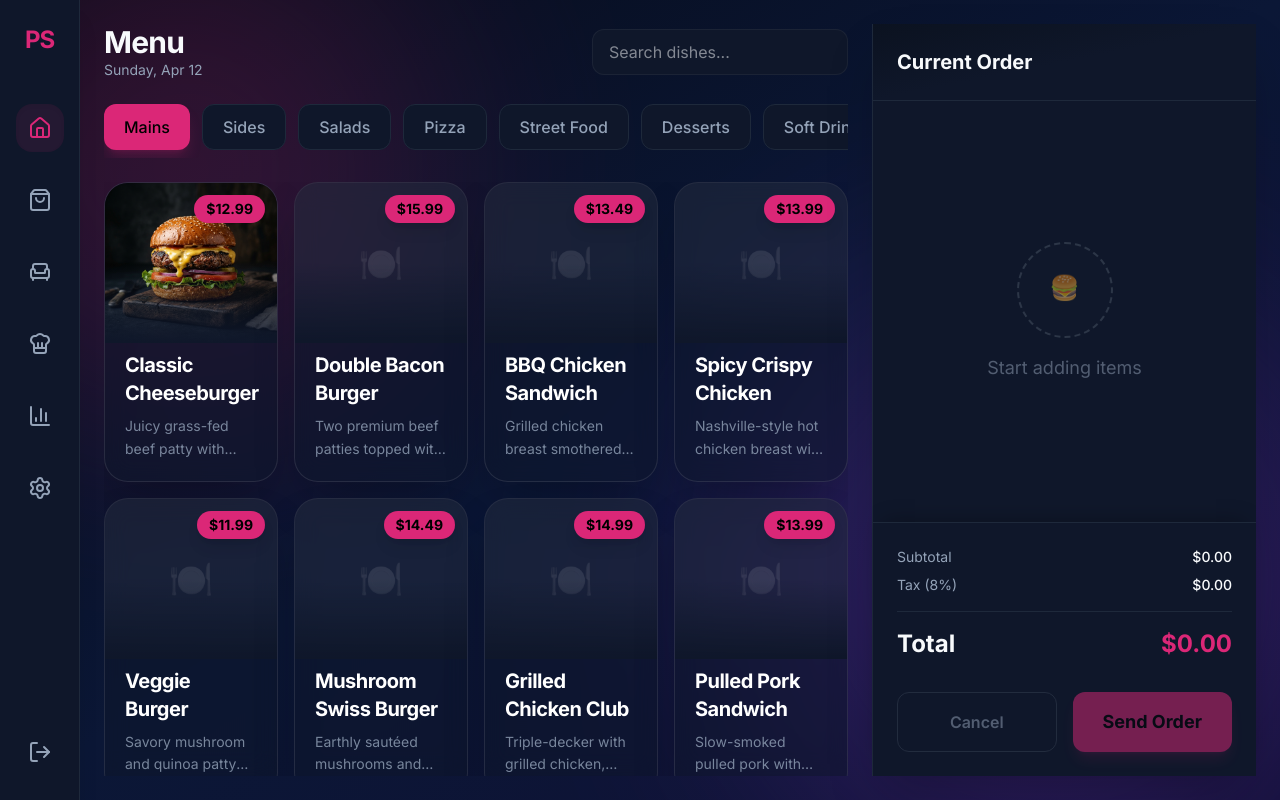
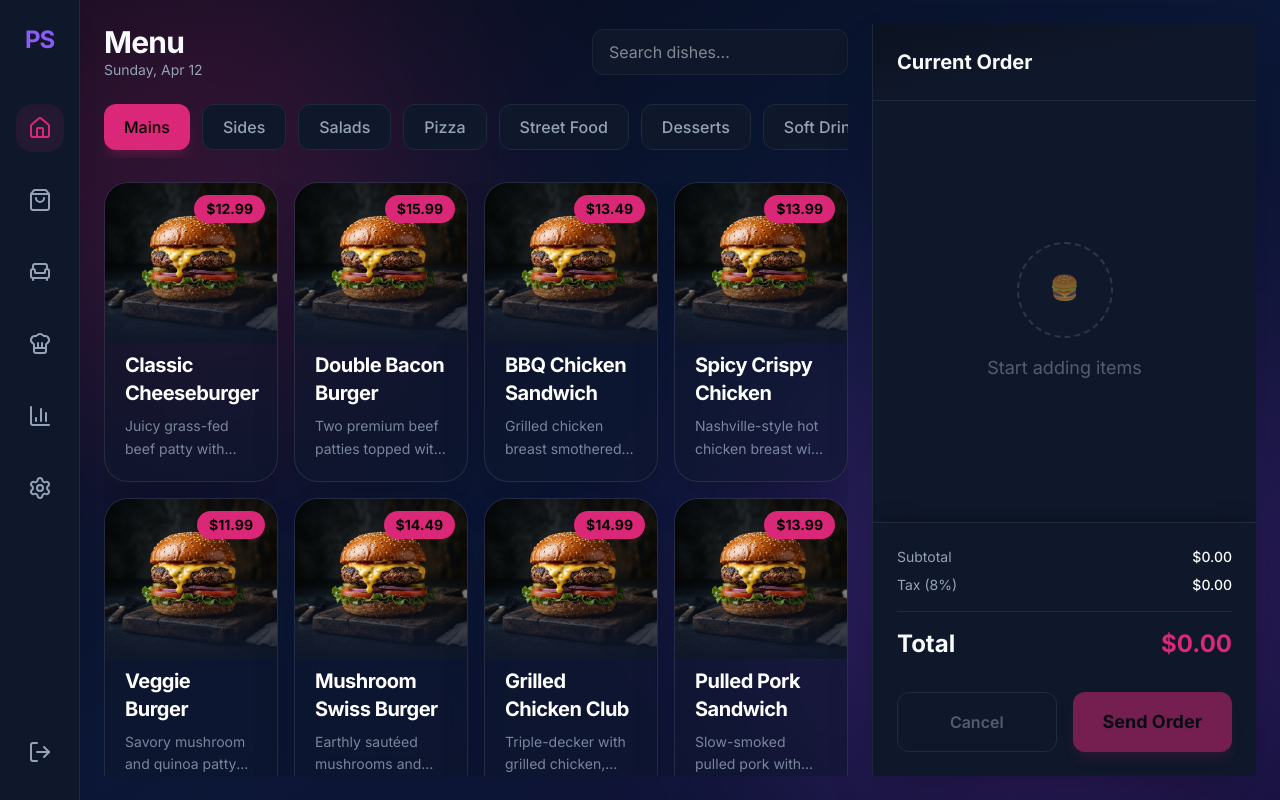
Before and after one commit to Alysha93/ProServe-POS-System, a React (Vite) app: page /demo in a window 1280 px wide. Built offline with nearby package versions, Linux system fonts and the light colour scheme.

Commit message:
Fix menu imagery: Implement category-based fallback images for all items

```diff
--- a/src/components/layout/Sidebar.tsx
+++ b/src/components/layout/Sidebar.tsx
@@ -23,7 +23,7 @@ const navItems = [
 export function Sidebar() {
   return (
     <div className="h-screen w-20 bg-card border-r border-border flex flex-col items-center py-6 gap-8 shadow-xl z-20 shrink-0">
-      <div className="text-accent text-2xl font-bold tracking-tighter">PS</div>
+      <div className="text-secondary text-2xl font-bold tracking-tighter">PS</div>
 
       <nav className="flex flex-col gap-6 flex-1 w-full px-2 mt-4 items-center">
         {navItems.map((item) => (
--- a/src/components/pos/MenuItem.tsx
+++ b/src/components/pos/MenuItem.tsx
@@ -13,17 +13,22 @@ export function MenuItem({ item, onAdd }: Props) {
     >
       {/* Image Section */}
       <div className="h-40 w-full relative overflow-hidden bg-white/5">
-        {item.image ? (
-          <img
-            src={item.image}
-            alt={item.name}
-            className="w-full h-full object-cover transition-transform duration-700 group-hover:scale-110"
-          />
-        ) : (
-          <div className="w-full h-full flex items-center justify-center opacity-10">
-            <span className="text-4xl">🍽️</span>
-          </div>
-        )}
+        <img
+          src={item.image || (
+            item.categoryId === 'mains' ? '/images/burger.png' :
+            item.categoryId === 'pizza' ? '/images/pizza.png' :
+            item.categoryId === 'salads' ? '/images/salad.png' :
+            item.categoryId === 'soft-drinks' ? '/images/drinks.png' :
+            item.categoryId === 'sides' ? '/images/sides.png' :
+            item.categoryId === 'street-food' ? '/images/street_food.png' :
+            item.categoryId === 'desserts' ? '/images/desserts.png' :
+            item.categoryId === 'hot-drinks' ? '/images/hot_drinks.png' :
+            item.categoryId === 'specialty' ? '/images/specialty.png' :
+            '/images/burger.png'
+          )}
+          alt={item.name}
+          className="w-full h-full object-cover transition-transform duration-700 group-hover:scale-110"
+        />
         <div className="absolute top-3 right-3 bg-accent text-black font-black px-3 py-1 rounded-full text-sm shadow-lg z-10">
           ${item.price.toFixed(2)}
         </div>
--- a/src/pages/LandingPage.tsx
+++ b/src/pages/LandingPage.tsx
@@ -9,7 +9,7 @@ export default function LandingPage() {
       <nav className="fixed top-0 left-0 right-0 z-50 backdrop-blur-md bg-bg/80 border-b border-white/5">
         <div className="max-w-7xl mx-auto px-6 h-16 flex items-center justify-between">
           <div className="flex items-center gap-2">
-            <span className="bg-accent text-black font-bold px-2 py-1 rounded">PS</span>
+            <span className="bg-secondary text-white font-bold px-2 py-1 rounded">PS</span>
             <span className="font-bold text-lg tracking-tight">ProServe</span>
           </div>
           <div className="hidden md:flex items-center gap-8 text-sm font-medium text-subtext">
```
